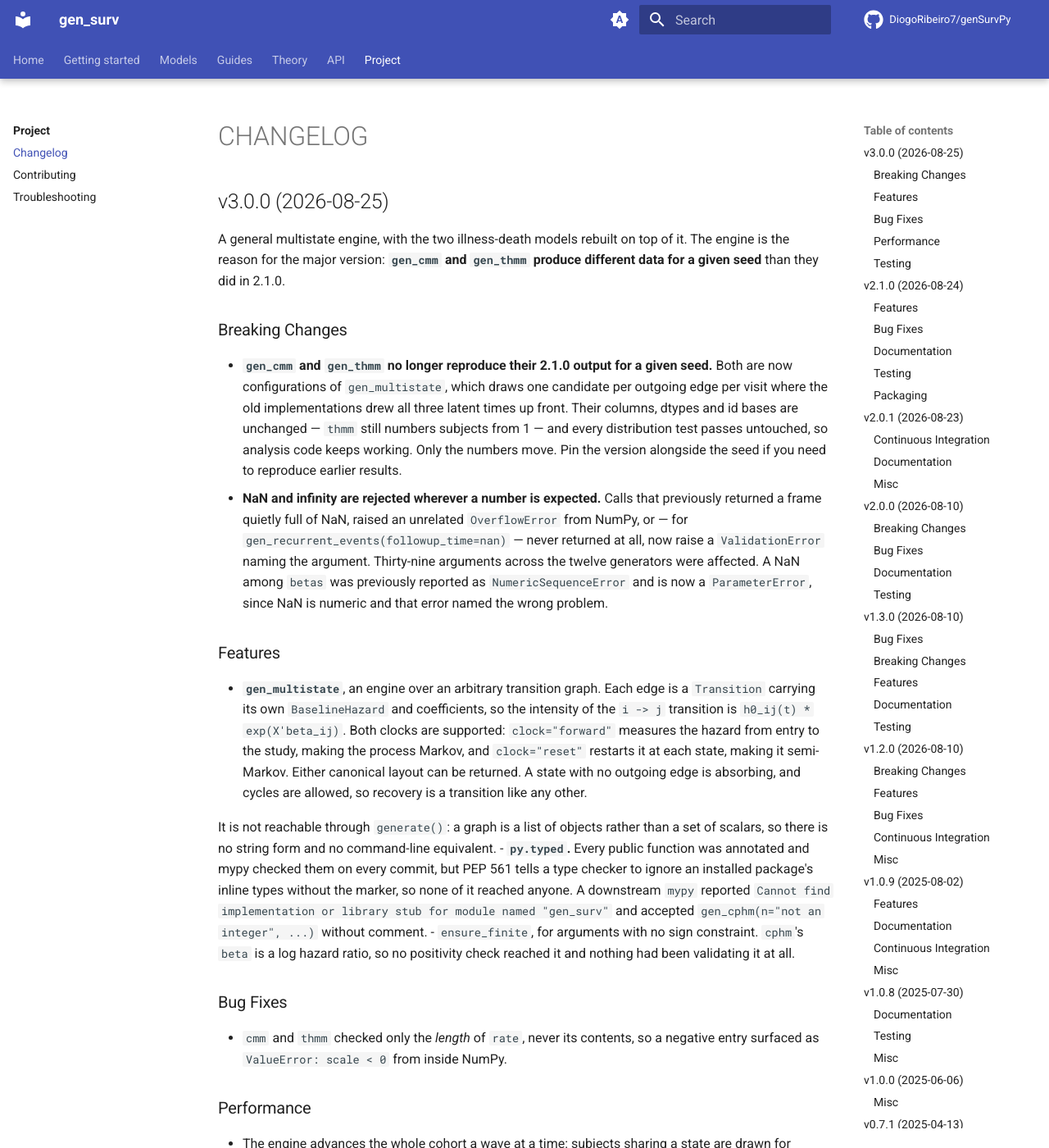
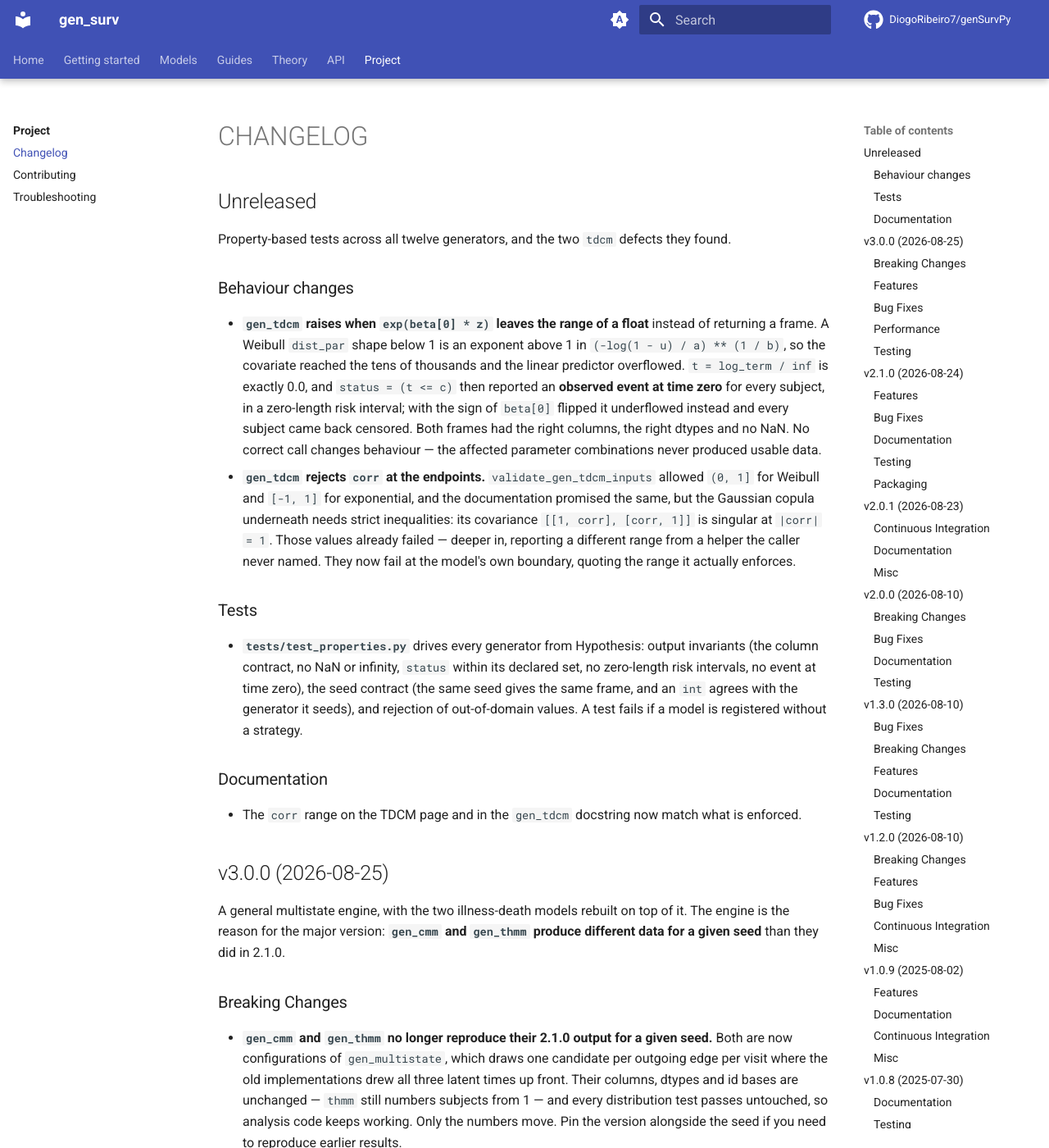
Before and after one commit to DiogoRibeiro7/genSurvPy, an MkDocs documentation site: the page built from docs/project/changelog.md, in a window 1280 px wide and 1400 px high. Shown: the whole window at 82% size. Built offline with MkDocs 1.6.1 and Material for MkDocs 9.7.7, drawn with Linux system fonts in a browser that asks for light colours; comment, search, counter and statistics services are not loaded.

Commit message:
test: property-based invariants for every generator, and two tdcm defects
`tests/test_properties.py` drives all twelve generators from Hypothesis:
output invariants, the seed contract, and rejection of out-of-domain
values. A test fails if a model is registered without a strategy, so a
new generator cannot escape it.

It found two defects, both in `tdcm`.

`validate_gen_tdcm_inputs` allowed `corr` at the endpoints -- `(0, 1]` for
Weibull and `[-1, 1]` for exponential, which the page and the docstring
promised too -- while the Gaussian copula underneath needs strict
inequalities, its covariance [[1, corr], [corr, 1]] being singular at
|corr| = 1. Those values already failed, but deeper in, reporting a range
that differed from the one the model advertised, from a helper the caller
never named. They now fail at the model's own boundary.

The second was worse. A Weibull `dist_par` shape below 1 is an exponent
above 1 in (-log(1 - u) / a) ** (1 / b), so the covariate reached the tens
of thousands and `exp(beta[0] * z)` left the range of a float. Then
`t = log_term / inf` is exactly 0.0 and `status = (t <= c)` reported an
observed event at time zero for every subject, in a zero-length risk
interval; with the sign of `beta[0]` flipped it underflowed instead and
every subject came back censored. Both frames had the right columns, the
right dtypes and no NaN, so a finiteness check passed them. `gen_tdcm`
now raises, naming the largest covariate drawn and what to change.

The invariant that missed it has been tightened: risk intervals must
satisfy `stop > start`, not `stop >= start`, and a one-row-per-subject
model may not report an event at time zero. The `>=` form admitted the
zero-length interval the overflow produced.

The frozen regression baselines are unchanged, which is the evidence that
no ordinary call moved: 692 tests pass, up from 613.

Roadmap and changelog updated. Two stale roadmap entries corrected while
there: `gen_thmm` no longer loops per subject, though `cphm`,
`piecewise_exponential`, `mixture_cure`, both competing-risks models and
`recurrent_events` still do; and the `develop`/`main` divergence item now
records both what fixed it and the unrelated, larger cause of "no CI run
at all" that turned up alongside it.

```diff
--- a/CHANGELOG.md
+++ b/CHANGELOG.md
@@ -1,4 +1,43 @@
 # CHANGELOG
+
+## Unreleased
+
+Property-based tests across all twelve generators, and the two `tdcm` defects
+they found.
+
+### Behaviour changes
+
+- **`gen_tdcm` raises when `exp(beta[0] * z)` leaves the range of a float**
+  instead of returning a frame. A Weibull `dist_par` shape below 1 is an
+  exponent above 1 in `(-log(1 - u) / a) ** (1 / b)`, so the covariate reached
+  the tens of thousands and the linear predictor overflowed. `t = log_term /
+  inf` is exactly 0.0, and `status = (t <= c)` then reported an **observed
+  event at time zero** for every subject, in a zero-length risk interval; with
+  the sign of `beta[0]` flipped it underflowed instead and every subject came
+  back censored. Both frames had the right columns, the right dtypes and no
+  NaN. No correct call changes behaviour — the affected parameter combinations
+  never produced usable data.
+- **`gen_tdcm` rejects `corr` at the endpoints.** `validate_gen_tdcm_inputs`
+  allowed `(0, 1]` for Weibull and `[-1, 1]` for exponential, and the
+  documentation promised the same, but the Gaussian copula underneath needs
+  strict inequalities: its covariance `[[1, corr], [corr, 1]]` is singular at
+  `|corr| = 1`. Those values already failed — deeper in, reporting a different
+  range from a helper the caller never named. They now fail at the model's own
+  boundary, quoting the range it actually enforces.
+
+### Tests
+
+- **`tests/test_properties.py`** drives every generator from Hypothesis:
+  output invariants (the column contract, no NaN or infinity, `status` within
+  its declared set, no zero-length risk intervals, no event at time zero), the
+  seed contract (the same seed gives the same frame, and an `int` agrees with
+  the generator it seeds), and rejection of out-of-domain values. A test fails
+  if a model is registered without a strategy.
+
+### Documentation
+
+- The `corr` range on the TDCM page and in the `gen_tdcm` docstring now match
+  what is enforced.
 
 ## v3.0.0 (2026-08-25)
 
```
Also changed, not shown: TODO.md (+45 -14 lines), docs/models/tdcm.md (+1 -1 lines), 3 other files.
